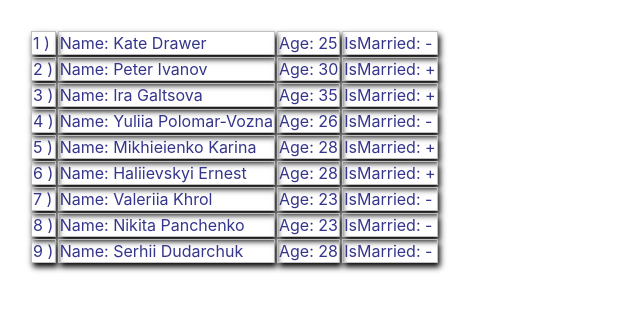
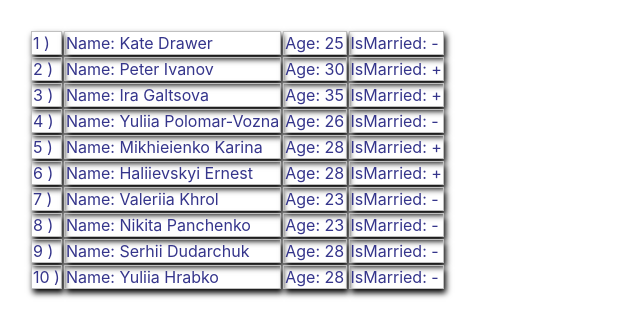
Before and after one commit to denis-denis718/student-Denis-Zaharchenko, a React (Create React App) app: page / in a window 1280 px wide. Shown: the top 336 px of the page, without its empty margins (0-640 px from the left). Built offline with nearby package versions, Linux system fonts and the light colour scheme.

Commit message:
add info about yuliia hrabko

```diff
--- a/src/data/data.js
+++ b/src/data/data.js
@@ -52,5 +52,11 @@ export const Students = [
     name: 'Serhii Dudarchuk',
     age: 28,
     isMarried: false,
+  },
+  {
+    id: 9,
+    name: 'Yuliia Hrabko',
+    age: 28,
+    isMarried: false,
   }
 ]
```
